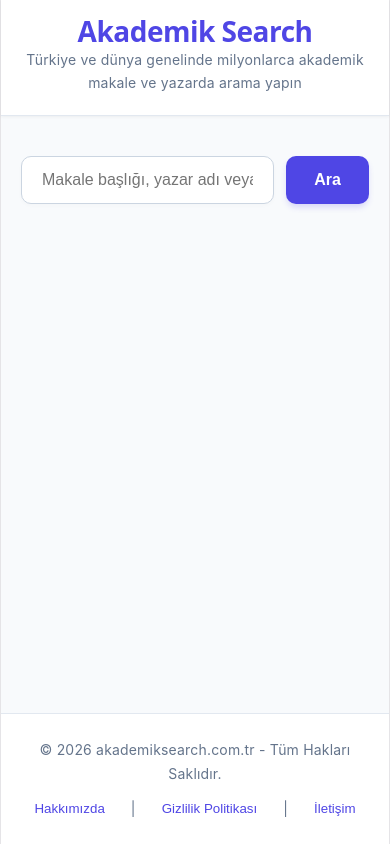
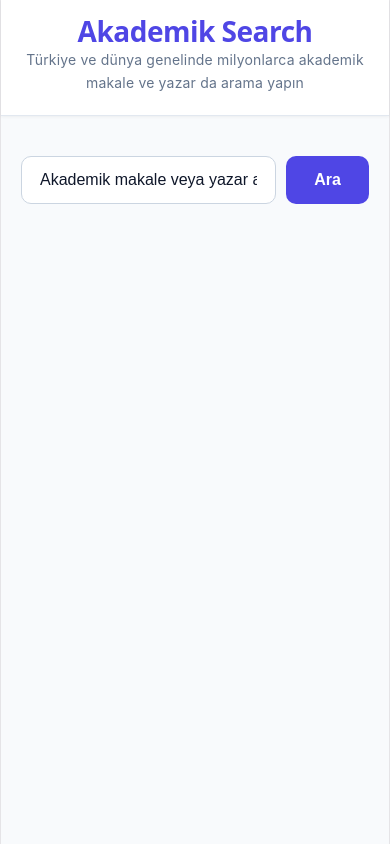
Before and after one commit to sdkcsgn/akademik-search, a React (Vite) app in the folder frontend/: page / in a window 390 px wide. Built offline with nearby package versions, Linux system fonts and the light colour scheme.

Commit message:
Mobil input yazi rengi siyah yapildi

```diff
--- a/frontend/src/App.jsx
+++ b/frontend/src/App.jsx
@@ -29,146 +29,76 @@ function App() {
           <h1 style={{ margin: 0, fontSize: '28px', fontWeight: '800', color: '#4f46e5', letterSpacing: '-0.5px' }}>
             Akademik Search
           </h1>
-          <p style={{ margin: '5px 0 0 0', color: '#64748b', fontSize: '14px' }}>
-            Türkiye ve dünya genelinde milyonlarca akademik makale ve yazarda arama yapın
+          <p style={{ margin: '5px 0 0', color: '#64748b', fontSize: '14px' }}>
+            Türkiye ve dünya genelinde milyonlarca akademik makale ve yazar da arama yapın
           </p>
         </div>
       </header>
 
       {/* Main Content */}
-      <main style={{ flex: 1, padding: '40px 20px', maxWidth: '900px', margin: '0 auto', width: '100%', boxSizing: 'border-box' }}>
-
-        {/* Search Bar */}
-        <form onSubmit={handleSearch} style={{ display: 'flex', gap: '12px', marginBottom: '35px' }}>
+      <main style={{ flex: 1, maxWidth: '900px', width: '100%', margin: '0 auto', padding: '40px 20px 20px', boxSizing: 'border-box' }}>
+        <form onSubmit={handleSearch} style={{ display: 'flex', gap: '10px', marginBottom: '30px' }}>
           <input
             type="text"
             value={query}
             onChange={(e) => setQuery(e.target.value)}
-            placeholder="Makale başlığı, yazar adı veya konu girin..."
+            placeholder="Akademik makale veya yazar adı arayın..."
             style={{
               flex: 1,
-              padding: '14px 20px',
+              padding: '14px 18px',
+              fontSize: '16px',
+              border: '1px solid #cbd5e1',
               borderRadius: '10px',
-              border: '1px solid #cbd5e1',
-              fontSize: '16px',
               outline: 'none',
               backgroundColor: '#ffffff',
-              boxShadow: '0 2px 4px rgba(0,0,0,0.02)'
+              color: '#0f172a',
+              WebkitTextFillColor: '#0f172a'
             }}
           />
           <button
             type="submit"
             style={{
-              padding: '14px 28px',
               backgroundColor: '#4f46e5',
               color: '#ffffff',
               border: 'none',
-              borderRadius: '10px',
+              padding: '0 28px',
               fontSize: '16px',
               fontWeight: '600',
-              cursor: 'pointer',
-              boxShadow: '0 4px 6px -1px rgba(79, 70, 229, 0.2)'
+              borderRadius: '10px',
+              cursor: 'pointer'
             }}
           >
             {loading ? 'Aranıyor...' : 'Ara'}
           </button>
         </form>
 
-        {/* Results Count */}
         {results.length > 0 && (
-          <p style={{ color: '#64748b', fontSize: '14px', marginBottom: '20px' }}>
+          <p style={{ textAlign: 'center', color: '#64748b', fontSize: '14px', marginBottom: '20px' }}>
             Toplam <strong>{results.length}</strong> sonuç bulundu.
           </p>
         )}
 
-        {/* Results List */}
-        <div style={{ display: 'flex', flexDirection: 'column', gap: '20px' }}>
+        <div style={{ display: 'flex', flexDirection: 'column', gap: '15px' }}>
           {results.map((item) => (
-            <div
-              key={item.id}
-              style={{
-                padding: '24px',
-                borderRadius: '12px',
-                backgroundColor: '#ffffff',
-                border: '1px solid #e2e8f0',
-                boxShadow: '0 4px 6px -1px rgba(0,0,0,0.03)'
-              }}
-            >
-              {/* Title */}
-              <h3 style={{ margin: '0 0 10px 0', fontSize: '18px', fontWeight: '700', lineHeight: '1.4', color: '#1e293b' }}>
-                {item.title}
-              </h3>
-
-              {/* Authors */}
-              {item.authors && item.authors.length > 0 && (
-                <p style={{ margin: '0 0 12px 0', fontSize: '14px', color: '#475569', fontWeight: '500' }}>
-                  ✍️ <strong>Yazarlar:</strong> {item.authors.join(', ')}
-                </p>
-              )}
-
-              {/* Meta Stats (Year, Venue, Citations) */}
-              <div style={{ display: 'flex', wrap: 'wrap', gap: '15px', fontSize: '13px', color: '#64748b', marginBottom: '15px', borderTop: '1px border-bottom: 1px solid #f1f5f9', padding: '8px 0' }}>
-                <span>📅 <strong>Yıl:</strong> {item.publication_year || 'Belirtilmedi'}</span>
-                {item.venue && <span>📖 <strong>Dergi/Konferans:</strong> {item.venue}</span>}
-                <span>📊 <strong>Atıf Sayısı:</strong> {item.cited_by_count ?? 0}</span>
+            <div key={item.id} style={{ backgroundColor: '#ffffff', padding: '20px', borderRadius: '12px', border: '1px solid #e2e8f0', boxShadow: '0 1px 2px rgba(0,0,0,0.05)' }}>
+              <h3 style={{ margin: '0 0 10px', fontSize: '18px', color: '#1e293b' }}>{item.title}</h3>
+              <p style={{ margin: '0 0 8px', fontSize: '14px', color: '#475569' }}>
+                ✍️ <strong>Yazarlar:</strong> {item.authors ? item.authors.join(', ') : 'Bilinmiyor'}
+              </p>
+              <div style={{ display: 'flex', gap: '15px', fontSize: '13px', color: '#64748b', flexWrap: 'wrap' }}>
+                <span>📅 Yıl: {item.publication_year || 'N/A'}</span>
+                <span>📖 Dergi/Konferans: {item.venue || 'Belirtilmedi'}</span>
+                <span>📊 Atıf Sayısı: {item.cited_by_count}</span>
               </div>
-
-              {/* Action Link */}
-              {item.doi ? (
-                <a
-                  href={item.doi}
-                  target="_blank"
-                  rel="noopener noreferrer"
-                  style={{
-                    display: 'inline-flex',
-                    alignItems: 'center',
-                    gap: '6px',
-                    color: '#4f46e5',
-                    fontSize: '14px',
-                    fontWeight: '600',
-                    textDecoration: 'none'
-                  }}
-                >
+              {item.doi && (
+                <a href={item.doi} target="_blank" rel="noopener noreferrer" style={{ display: 'inline-block', marginTop: '12px', color: '#4f46e5', fontSize: '14px', fontWeight: '500', textDecoration: 'none' }}>
                   Makaleye Git (DOI) →
                 </a>
-              ) : (
-                <span style={{ fontSize: '13px', color: '#94a3b8' }}>Açık erişim bağlantısı mevcut değil</span>
               )}
             </div>
           ))}
         </div>
       </main>
-
-      {/* Footer */}
-      <footer style={{ backgroundColor: '#ffffff', padding: '24px 20px', textAlign: 'center', borderTop: '1px solid #e2e8f0', color: '#64748b', fontSize: '14px' }}>
-        <p style={{ margin: '0 0 12px 0' }}>© 2026 akademiksearch.com.tr - Tüm Hakları Saklıdır.</p>
-        <div style={{ display: 'flex', justifyContent: 'center', gap: '20px' }}>
-          <button onClick={() => setActiveModal('about')} style={{ background: 'none', border: 'none', color: '#4f46e5', cursor: 'pointer', fontWeight: '500' }}>Hakkımızda</button>
-          <span>|</span>
-          <button onClick={() => setActiveModal('privacy')} style={{ background: 'none', border: 'none', color: '#4f46e5', cursor: 'pointer', fontWeight: '500' }}>Gizlilik Politikası</button>
-          <span>|</span>
-          <button onClick={() => setActiveModal('contact')} style={{ background: 'none', border: 'none', color: '#4f46e5', cursor: 'pointer', fontWeight: '500' }}>İletişim</button>
-        </div>
-      </footer>
-
-      {/* Modals */}
-      {activeModal && (
-        <div style={{ position: 'fixed', top: 0, left: 0, width: '100%', height: '100%', backgroundColor: 'rgba(15, 23, 42, 0.6)', display: 'flex', justifyContent: 'center', alignItems: 'center', zIndex: 1000 }}>
-          <div style={{ backgroundColor: '#ffffff', padding: '30px', borderRadius: '14px', maxWidth: '500px', width: '90%', boxShadow: '0 20px 25px -5px rgba(0,0,0,0.1)' }}>
-            {activeModal === 'about' && <h2 style={{ marginTop: 0, color: '#0f172a' }}>Hakkımızda</h2>}
-            {activeModal === 'privacy' && <h2 style={{ marginTop: 0, color: '#0f172a' }}>Gizlilik Politikası</h2>}
-            {activeModal === 'contact' && <h2 style={{ marginTop: 0, color: '#0f172a' }}>İletişim</h2>}
-            <p style={{ color: '#475569', lineHeight: '1.6', fontSize: '15px' }}>
-              {activeModal === 'about' && 'Akademik Search, dünya çapındaki açık erişimli akademik yayınları, yazarları ve atıf istatistiklerini ücretsiz olarak taramanızı sağlayan akademik bir arama motorudur.'}
-              {activeModal === 'privacy' && 'Sitemizde kullanıcı gizliliği esastır. Çerezler yalnızca kullanıcı deneyimini iyileştirmek ve Google AdSense hizmetlerini sunmak amacıyla kullanılmaktadır.'}
-              {activeModal === 'contact' && 'Görüş, öneri ve iş birliği talepleriniz için bize info@akademiksearch.com.tr adresinden ulaşabilirsiniz.'}
-            </p>
-            <button onClick={() => setActiveModal(null)} style={{ marginTop: '10px', padding: '10px 20px', backgroundColor: '#0f172a', color: '#ffffff', border: 'none', borderRadius: '8px', cursor: 'pointer', fontWeight: '600' }}>
-              Kapat
-            </button>
-          </div>
-        </div>
-      )}
     </div>
   );
 }
```
